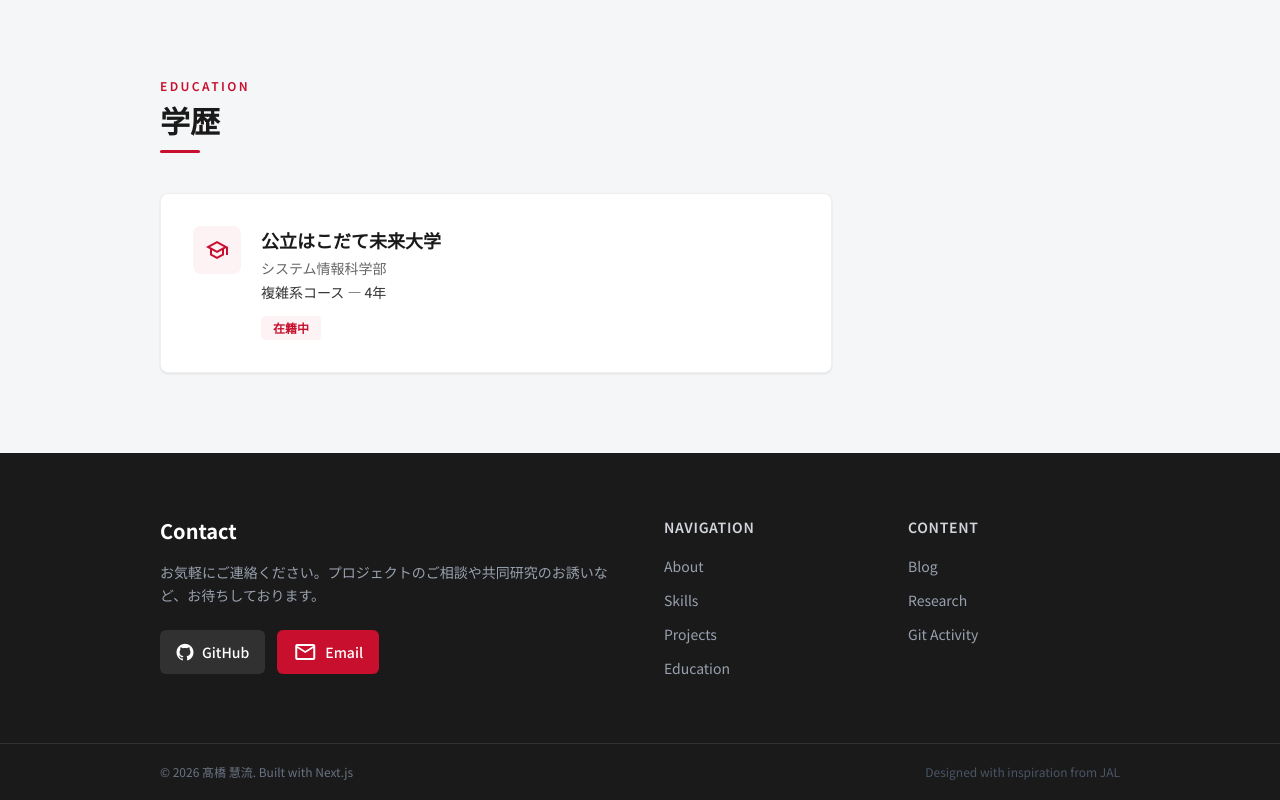
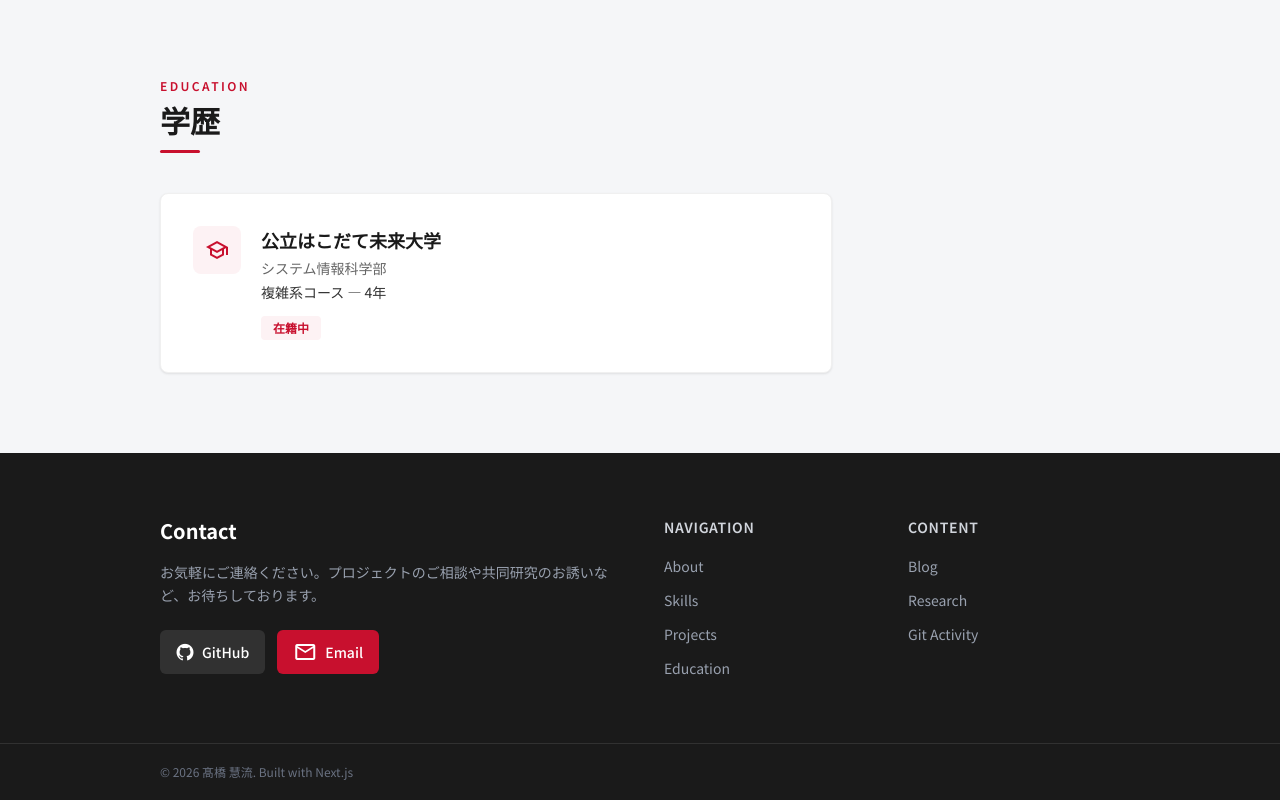
Before and after one commit to satorutkhs/satorun.dev, a Next.js app: page / in a window 1280 px wide. Shown: the part 3211-4011 px from the top of the page. Built offline with nearby package versions, Linux system fonts and the light colour scheme; no server answers.

Commit message:
style: フッターからJALへの言及文言を削除しAGENTS.mdにルール追加

```diff
--- a/app/components/Footer.tsx
+++ b/app/components/Footer.tsx
@@ -87,9 +87,6 @@ export default function Footer() {
           <p className="text-xs text-gray-500">
             &copy; {new Date().getFullYear()} 髙橋 慧流. Built with Next.js
           </p>
-          <p className="text-xs text-gray-600">
-            Designed with inspiration from JAL
-          </p>
         </div>
       </div>
     </footer>
```
Also changed, not shown: .agents/AGENTS.md.
